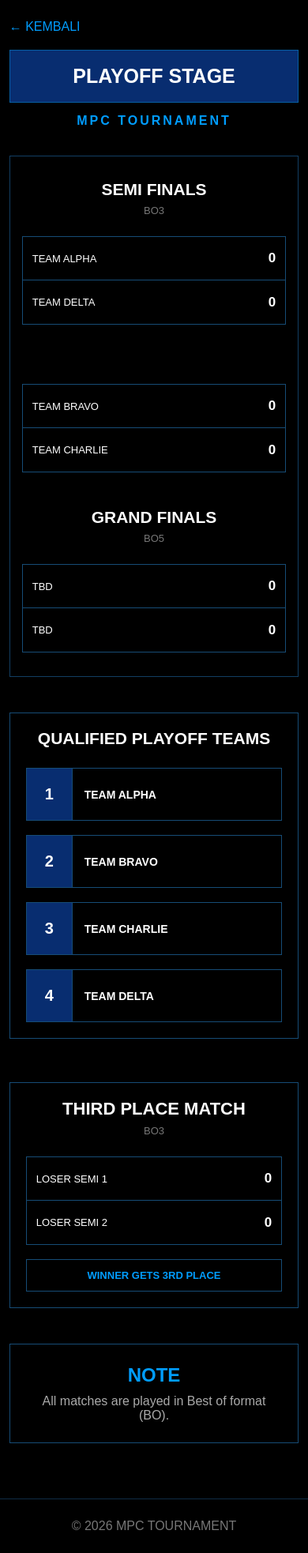
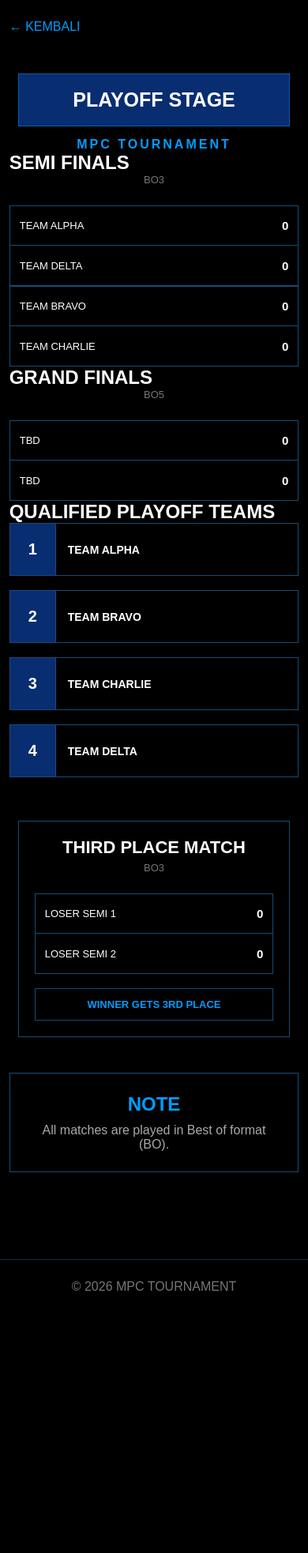
Before and after one commit to naqiuddin2303/MPC, a Flask app: page /playoff in a window 390 px wide. Shown: the part 104-2070 px from the top of the page at 79% size. After the commit the page ends 1738 px from the top, so only its background shows below. Run offline with Flask 3, Linux system fonts and the light colour scheme.

Commit message:
Update style.css

```diff
--- a/static/style.css
+++ b/static/style.css
@@ -284,45 +237,51 @@ nav {
 }
 
 
+/* ==========================================
+   TABLE
+========================================== */
+
 .table-container {
     width: 100%;
-
     overflow-x: auto;
 }
 
-
 table {
     width: 100%;
-
     border-collapse: collapse;
 }
 
-
 th {
     background: #082d70;
-
     border: 1px solid #164c76;
-
     padding: 15px;
+    text-align: center;
 }
-
 
 td {
     border: 1px solid #15334e;
-
     padding: 13px;
-
     text-align: center;
 }
-
 
 td.left {
     text-align: left;
 }
 
+tbody tr:hover,
+table tr:hover {
+    background: #031426;
+}
 
-tbody tr:hover {
-    background: #031426;
+
+/* ==========================================
+   PLAYOFF PAGE
+========================================== */
+
+.playoff-header {
+    width: 94%;
+    max-width: 1500px;
+    margin: 30px auto 0;
 }
 
 
@@ -330,55 +289,48 @@ tbody tr:hover {
    PLAYOFF BRACKET
 ========================================== */
 
-.bracket {
+.playoff-bracket {
+    position: relative;
 
-    width: 100%;
+    width: 94%;
+    max-width: 1500px;
 
-    min-height: 600px;
+    min-height: 650px;
 
-    padding: 55px 40px;
+    margin: 0 auto;
+
+    padding: 70px 45px 50px;
+
+    background: #000;
 
     border: 1px solid #123e63;
 
-    background: #000;
-
     display: grid;
 
-    grid-template-columns: 1fr 130px 1fr;
+    grid-template-columns: minmax(0, 1fr) minmax(0, 1fr);
 
-    align-items: center;
+    column-gap: 150px;
+
+    align-items: start;
+
+    overflow: visible;
 }
 
 
 /* ==========================================
-   SEMI FINAL COLUMN
+   ROUND TITLES
 ========================================== */
 
-.semi-column {
-
-    height: 100%;
-
-    display: flex;
-
-    flex-direction: column;
-
-    justify-content: center;
-}
-
-
-.semi-column h2,
-.grand-column h2 {
-
+.semi-finals-round h2,
+.grand-final-round h2 {
     text-align: center;
 
     font-size: 21px;
 
-    margin-bottom: 7px;
+    margin-bottom: 8px;
 }
 
-
 .bo {
-
     color: #777;
 
     text-align: center;
@@ -389,8 +341,19 @@ tbody tr:hover {
 }
 
 
-.bracket-match {
+/* ==========================================
+   SEMI FINALS
+========================================== */
 
+.semi-finals-round {
+    position: relative;
+
+    width: 100%;
+
+    z-index: 3;
+}
+
+.semi-match {
     width: 100%;
 
     max-width: 420px;
@@ -436,23 +390,15 @@ tbody tr:hover {
     font-size: 14px;
 }
 
-
 .team-row:last-child {
-
     border-bottom: none;
 }
 
-
 .team-row strong {
-
     font-size: 17px;
-
-    margin-left: 15px;
 }
 
-
 .team-row.winner {
-
     background: #082d70;
 
     border-left: 4px solid #009dff;
@@ -460,70 +406,58 @@ tbody tr:hover {
 
 
 /* ==========================================
-   CONNECTOR
+   SEMI FINAL -> GRAND FINAL CONNECTOR
 ========================================== */
 
-.bracket-connector {
+/*
+   Semi Final 1 dan Semi Final 2
+   disambungkan dengan garisan menegak.
+*/
 
-    position: relative;
+.semi-finals-round::after {
+    content: "";
 
-    height: 100%;
+    position: absolute;
 
-    width: 130px;
+    top: 150px;
+
+    right: -105px;
+
+    width: 55px;
+
+    height: 250px;
+
+    border-right: 2px solid #009dff;
+
+    border-top: 2px solid #009dff;
+
+    border-bottom: 2px solid #009dff;
+
+    pointer-events: none;
 }
 
 
-/* Garisan keluar dari Semi 1 */
+/*
+   Garisan mendatar dari tengah
+   menuju ke Grand Final.
+*/
 
-.connector-top {
+.semi-finals-round::before {
+    content: "";
 
     position: absolute;
 
-    left: 0;
+    top: 275px;
 
-    top: 36%;
+    right: -205px;
 
-    width: 65px;
+    width: 205px;
 
-    height: 2px;
+    border-top: 2px solid #009dff;
 
-    background: #007fcf;
-}
+    pointer-events: none;
 
-
-/* Garisan keluar dari Semi 2 */
-
-.connector-bottom {
-
-    position: absolute;
-
-    left: 0;
-
-    top: 64%;
-
-    width: 65px;
-
-    height: 2px;
-
-    background: #007fcf;
-}
-
-
-/* Garisan menegak */
-
-.connector-middle {
-
-    position: absolute;
-
-    left: 65px;
-
-    top: 36%;
-
-    width: 2px;
-
-    height: 28%;
-
-    background: #007fcf;
+    z-index: 1;
 }
 
 
@@ -531,20 +465,17 @@ tbody tr:hover {
    GRAND FINAL
 ========================================== */
 
-.grand-column {
+.grand-final-round {
+    position: relative;
 
-    display: flex;
+    padding-top: 125px;
 
-    flex-direction: column;
+    width: 100%;
 
-    justify-content: center;
-
-    height: 100%;
+    z-index: 5;
 }
 
-
 .grand-match {
-
     width: 100%;
 
     max-width: 420px;
@@ -557,20 +488,19 @@ tbody tr:hover {
    QUALIFIED TEAMS
 ========================================== */
 
-.qualified-section {
+.qualified-round {
+    grid-column: 1 / 3;
 
-    margin-top: 45px;
+    width: 100%;
 
-    padding: 30px;
+    margin-top: 20px;
 
-    border: 1px solid #164c76;
+    padding-top: 35px;
 
-    background: #000;
+    border-top: 1px solid #123e63;
 }
 
-
-.qualified-section h2 {
-
+.qualified-round h2 {
     text-align: center;
 
     font-size: 21px;
@@ -578,10 +508,8 @@ tbody tr:hover {
     margin-bottom: 25px;
 }
 
-
 .qualified-grid {
-
-    max-width: 1100px;
+    max-width: 1000px;
 
     margin: auto;
 
@@ -628,59 +552,50 @@ tbody tr:hover {
     font-weight: bold;
 }
 
-
 .team-name {
-
     padding-left: 15px;
 
+    font-weight: bold;
+
     font-size: 14px;
-
-    font-weight: bold;
 }
 
 
 /* ==========================================
    THIRD PLACE MATCH
+   SEPARATE
+   NO CONNECTOR
 ========================================== */
 
 .third-place-section {
-
     width: 550px;
 
-    max-width: 100%;
+    max-width: 94%;
 
     margin: 55px auto 0;
 
     padding: 30px;
 
+    text-align: center;
+
     border: 1px solid #164c76;
 
     background: #000;
-
-    text-align: center;
 }
 
-
 .third-place-section h2 {
-
     font-size: 22px;
 
-    margin-bottom: 7px;
+    margin-bottom: 5px;
 }
 
-
 .third-match {
-
-    max-width: 420px;
-
-    margin: 0 auto 18px;
+    margin: 25px auto 18px;
 
     text-align: left;
 }
 
-
 .third-result {
-
     padding: 12px;
 
     border: 1px solid #164c76;
@@ -738,6 +691,8 @@ footer {
     color: #777;
 
     border-top: 1px solid #102c45;
+
+    margin-top: 40px;
 }
 
 
@@ -745,41 +700,43 @@ footer {
    TABLET
 ========================================== */
 
-@media (max-width: 1000px) {
+@media (max-width: 1100px) {
 
-    .bracket {
-
+    .playoff-bracket {
         grid-template-columns: 1fr;
 
-        gap: 45px;
+        row-gap: 45px;
 
-        padding: 40px 25px;
+        padding: 50px 25px;
     }
 
+    .grand-final-round {
+        padding-top: 0;
+    }
 
-    .bracket-connector {
+    .qualified-round {
+        grid-column: 1;
 
+        margin-top: 0;
+    }
+
+    .qualified-grid {
+        grid-template-columns: repeat(2, 1fr);
+    }
+
+    /*
+       Bila skrin kecil, connector desktop
+       disembunyikan supaya tak rosak layout.
+    */
+
+    .semi-finals-round::before,
+    .semi-finals-round::after {
         display: none;
     }
 
-
-    .semi-column {
-
-        height: auto;
+    .moments-grid {
+        grid-template-columns: 1fr;
     }
-
-
-    .grand-column {
-
-        height: auto;
-    }
-
-
-    .qualified-grid {
-
-        grid-template-columns: repeat(2, 1fr);
-    }
-
 }
 
 
@@ -808,63 +763,71 @@ footer {
         justify-content: center;
     }
 
-
+    .menu a,
     .nav-links a {
-
         padding: 7px 0;
 
         font-size: 11px;
     }
 
+    .home {
+        padding: 25px;
+    }
 
     .home h1 {
+        font-size: 55px;
 
-        font-size: 55px;
+        letter-spacing: 5px;
     }
 
+    .home h2 {
+        font-size: 15px;
 
-    .home h2 {
-
-        font-size: 15px;
+        letter-spacing: 1px;
     }
 
+    .home p {
+        font-size: 14px;
+    }
 
     .page-header h1,
     .playoff-header h1 {
-
         font-size: 25px;
     }
 
-
-    .bracket {
-
-        padding: 30px 15px;
+    .leaderboard {
+        width: 94%;
     }
 
+    .leaderboard h1 {
+        font-size: 28px;
+    }
+
+    .playoff-bracket {
+        width: 94%;
+
+        padding: 35px 15px;
+    }
 
     .qualified-grid {
-
         grid-template-columns: 1fr;
     }
 
-
-    .qualified-section {
+    .third-place-section {
+        width: 94%;
 
         padding: 20px;
     }
 
+    .team-row {
+        min-height: 50px;
 
-    .third-place-section {
+        padding: 0 12px;
 
-        padding: 20px;
+        font-size: 13px;
     }
 
-
-    .team-row {
-
-        font-size: 13px;
-
-        padding: 0 12px;
+    .team-row strong {
+        font-size: 15px;
     }
-
 }
```
Also changed, not shown: other parts of static/style.css (+99 -123 lines).
